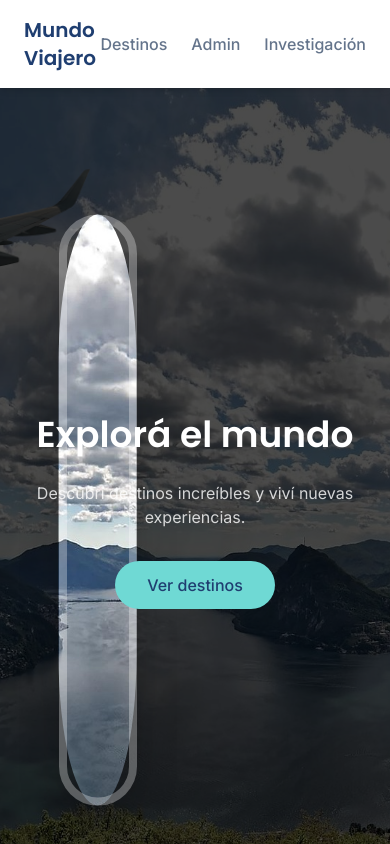
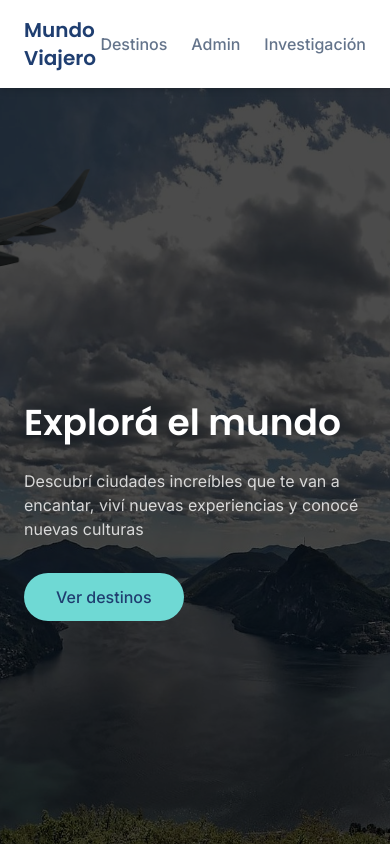
Before and after one commit to camizalcman/final-programacion2, a Vue app: page / in a window 390 px wide. Shown: the top 844 px of the page. Built offline with nearby package versions, Linux system fonts and the light colour scheme.

Commit message:
ajustes responsive en Hero

```diff
--- a/src/components/Hero.vue
+++ b/src/components/Hero.vue
@@ -23,6 +23,12 @@ onMounted(() => {
 onUnmounted(() => {
   clearInterval(interval)
 })
+
+const scrollToDestinations = () => {
+  document.getElementById('destinos')?.scrollIntoView({
+    behavior: 'smooth'
+  })
+}
 </script>
 
 <template>
@@ -53,57 +59,31 @@ onUnmounted(() => {
           <rect width="100%" height="100%" fill="white" />
 
           <!-- Agujero ventana -->
-          <rect
-            x="15%"
-            y="15%"
-            width="20%"
-            height="70%"
-            rx="150"
-            fill="black"
-          />
+          <rect x="15%" y="15%" width="20%" height="70%" rx="150" fill="black" class="hidden xl:block"/>
         </mask>
       </defs>
 
       <!-- Overlay negro recortado -->
-      <rect
-        width="100%"
-        height="100%"
-        fill="black"
-        opacity="0.7"
-        mask="url(#window-mask)"
-      />
+      <rect width="100%" height="100%" fill="black" opacity="0.7" mask="url(#window-mask)"/>
     </svg>
 
 
     <!-- Marco de ventana -->
-    <div
-      class="
-        absolute
-        right-[65%]
-        top-1/2
-        h-[70vh]
-        w-[20%]
-        -translate-y-1/2
-        rounded-[150px]
-        border-8
-        border-white/30
-        shadow-2xl
-      "
-    ></div>
+    <div class="absolute right-[65%] top-1/2 h-[70vh] w-[20%] -translate-y-1/2 rounded-[150px] border-8 border-white/30 shadow-2xl hidden xl:block"></div>
 
 
     <!-- Contenido -->
-  <div class="relative z-20 flex h-full items-center justify-end px-6 lg:px-20">
-    <div class="w-full max-w-2xl text-center lg:mr-[12%] lg:text-left">
+  <div class="relative z-20 flex h-full items-center justify-end px-6 sm:px-12 lg:px-32 xl:px-8">
+    <div class="w-full max-w-2xl text-center xl:mr-[10%] text-left">
       <h1 class="font-heading text-4xl font-semibold leading-tight text-white sm:text-5xl lg:text-6xl">
         Explorá el mundo
       </h1>
 
       <p class="mt-6 text-base text-white/80 sm:text-lg lg:text-xl">
-        Descubrí destinos increíbles y viví nuevas experiencias.
+        Descubrí ciudades increíbles que te van a encantar, viví nuevas experiencias y conocé nuevas culturas
       </p>
 
-      <button class="mt-8 rounded-full bg-primary px-8 py-3 font-medium text-accent transition hover:bg-primary-dark">
+      <button @click="scrollToDestinations" class="cursor-pointer mt-8 rounded-full bg-primary px-8 py-3 font-medium text-accent transition hover:bg-primary-dark">
         Ver destinos
       </button>
     </div>
```
